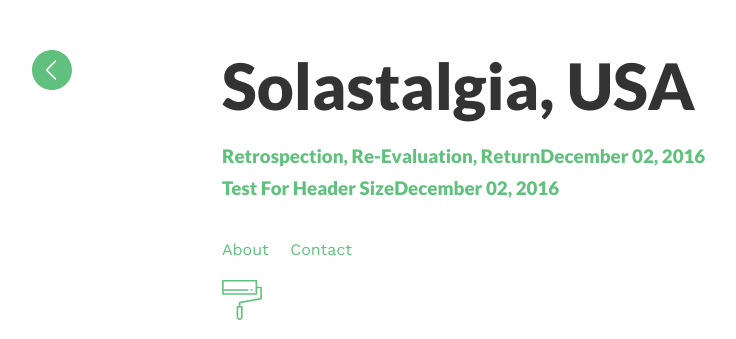
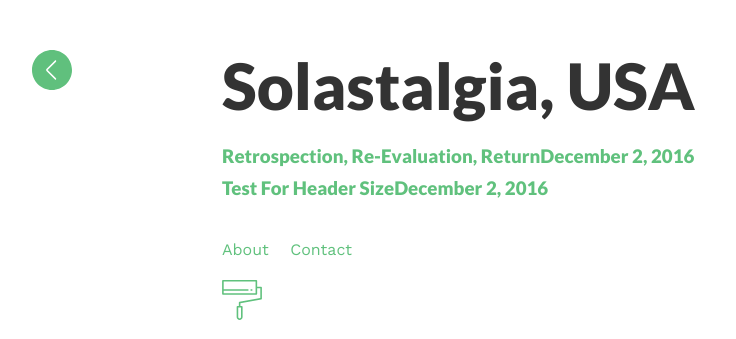
Before and after one commit to SolastalgiaUSA/solastalgiausa.github.io, a Jekyll site: the page built from index.html, in a window 1280 px wide. Shown: the top 339 px of the page, without its empty margins (18-754 px from the left). Built offline with Jekyll 4.4.1, drawn with Linux system fonts in a browser that asks for light colours.

```diff
--- a/index.html
+++ b/index.html
@@ -3,5 +3,5 @@ layout: default
 ---
 <h1 class="headline">{{site.title}}</h1>
 {% for post in site.posts %}
-<h3><a href="{{post.url | prepend: site.baseurl}}">{{post.title}}{{ post.date | date: '%B %d, %Y' }}</a></h3>
+<h3><a href="{{post.url | prepend: site.baseurl}}">{{post.title}}{{ post.date | date: "%B %-d, %Y" }}</a></h3>
 {% endfor %}
```
